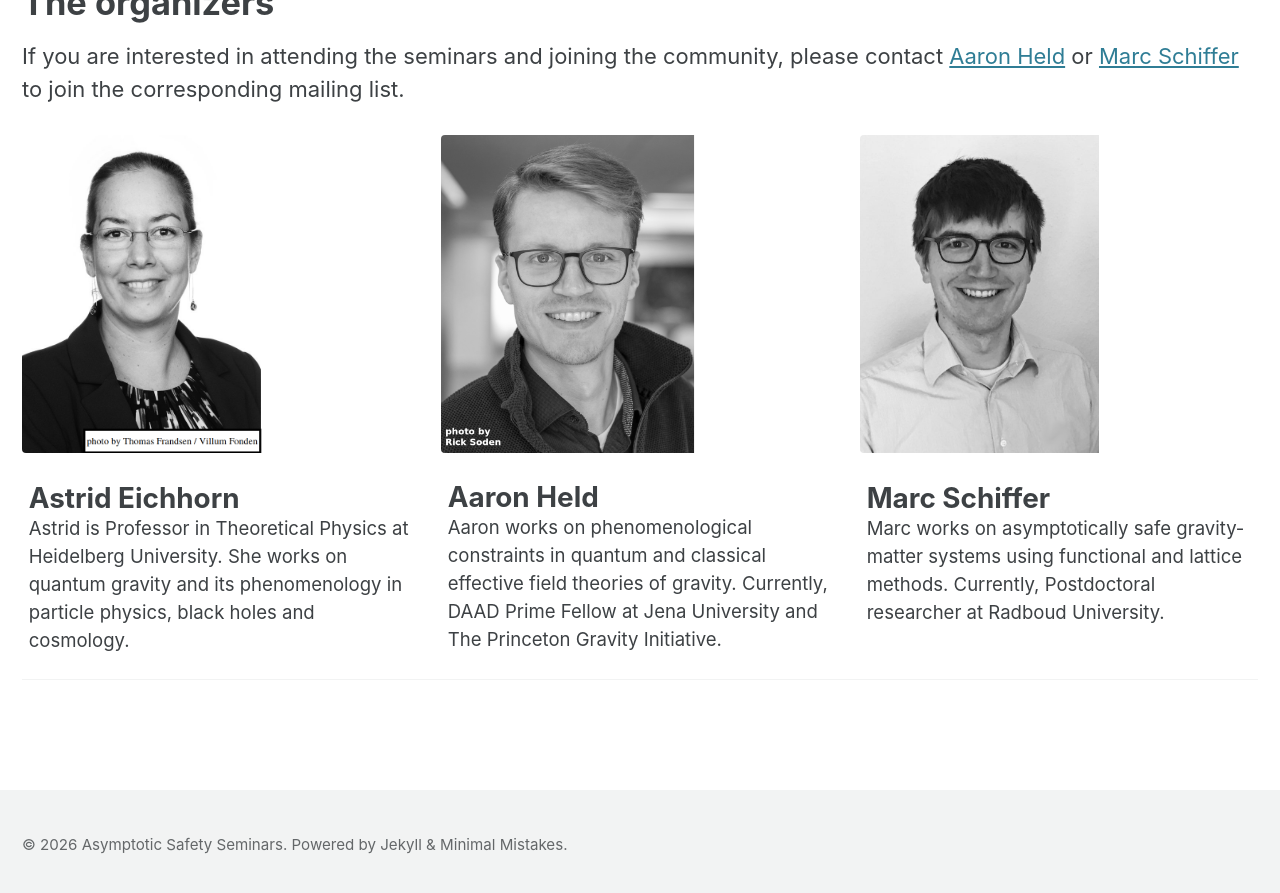
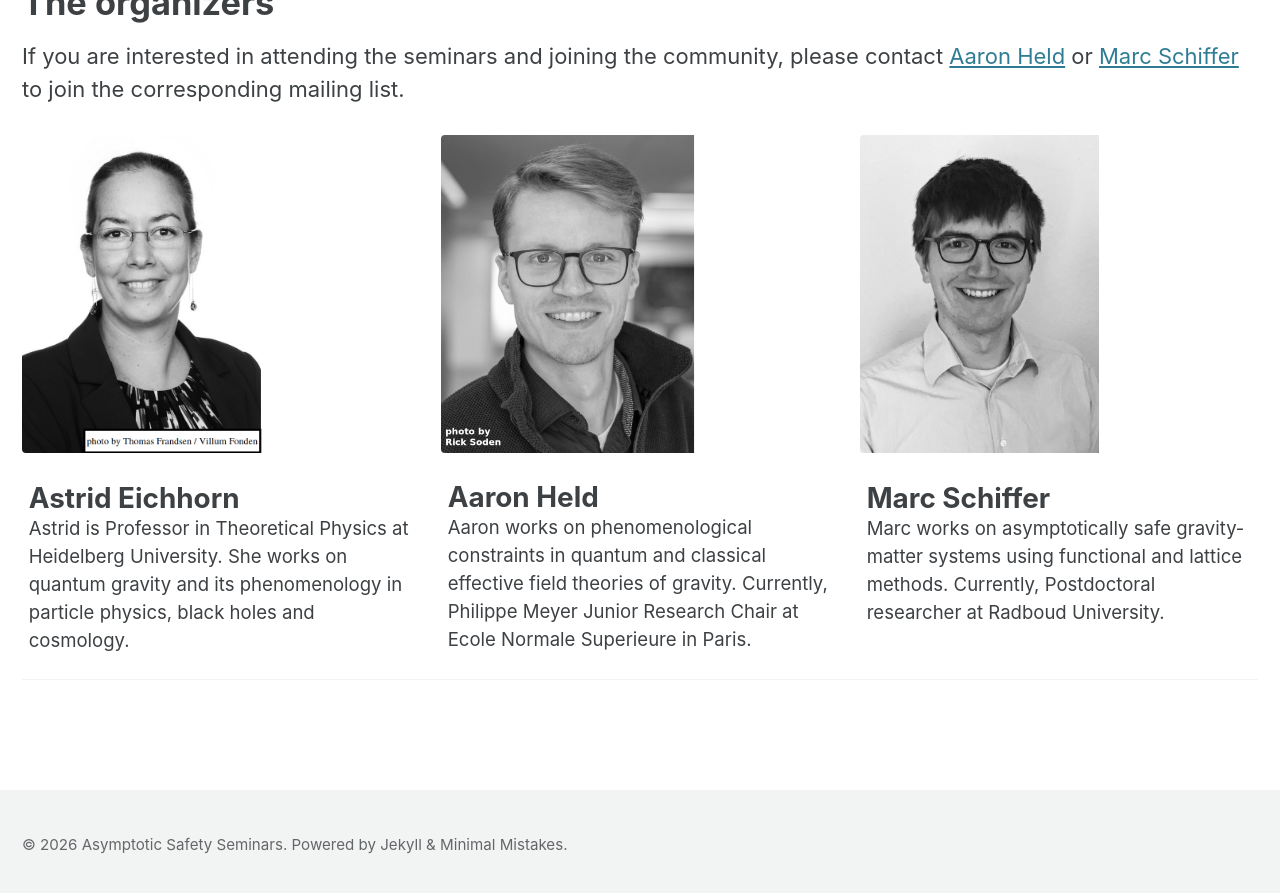
Before and after one commit to aaron-hd/as-website, a Jekyll site: the page built from index.md, in a window 1280 px wide and 900 px high, scrolled down 1880 px. Shown: the top 893 px of the window. Built offline with Jekyll 4.4.1, drawn with Linux system fonts in a browser that asks for light colours; cached includes are drawn as plain includes.

Commit message:
update of organiser description (Aaron)

```diff
--- a/index.md
+++ b/index.md
@@ -23,7 +23,7 @@ feature_row:
   - image_path: /assets/images/aaron.png
     alt: "placeholder image 2"
     title: "Aaron Held"
-    excerpt: "Aaron works on phenomenological constraints in quantum and classical effective field theories of gravity. Currently, DAAD Prime Fellow at Jena University and The Princeton Gravity Initiative."
+    excerpt: "Aaron works on phenomenological constraints in quantum and classical effective field theories of gravity. Currently, Philippe Meyer Junior Research Chair at Ecole Normale Superieure in Paris."
   - image_path: /assets/images/marc.png
     title: "Marc Schiffer"
     excerpt: "Marc works on asymptotically safe gravity-matter systems using functional and lattice methods. Currently, Postdoctoral researcher at Radboud University."
```
